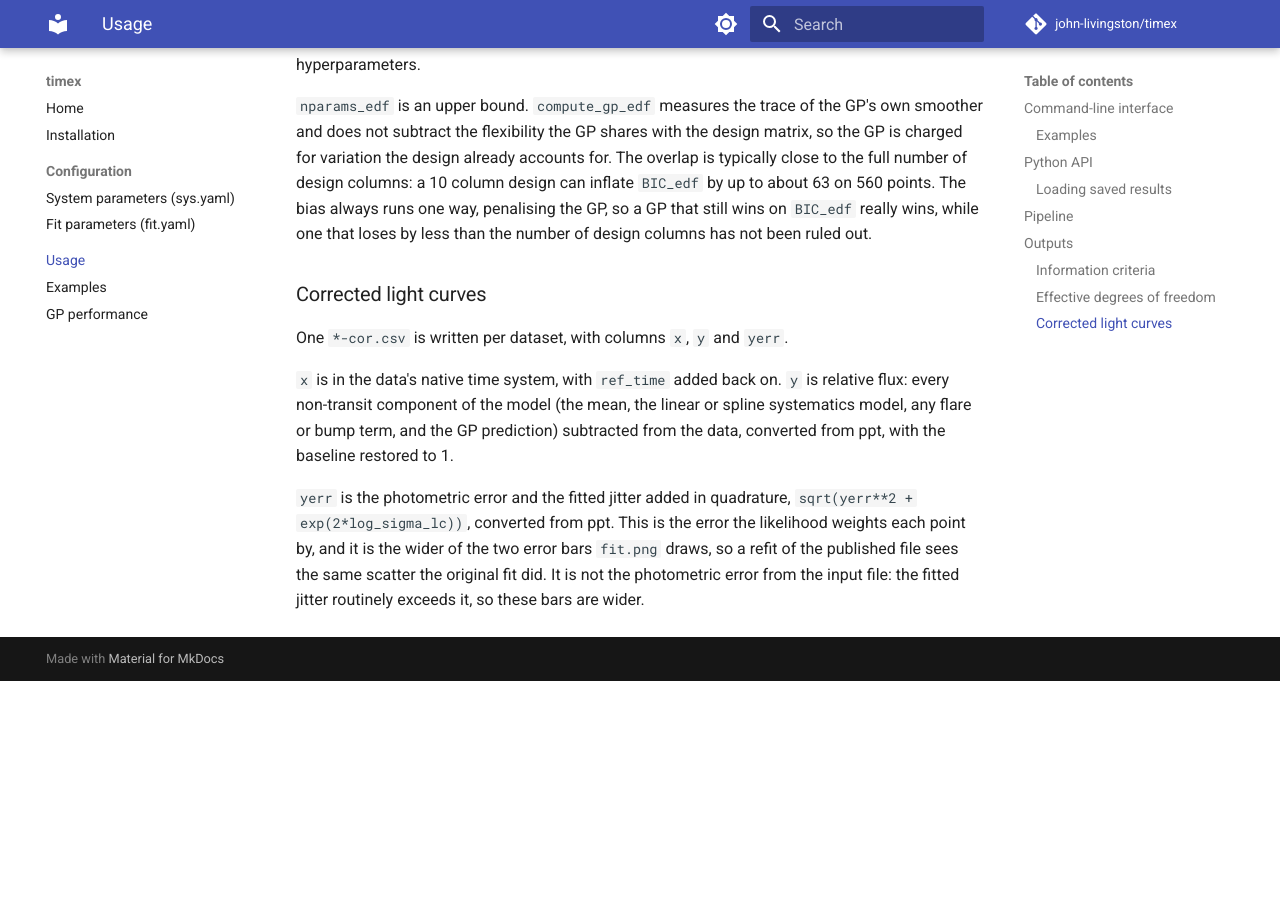
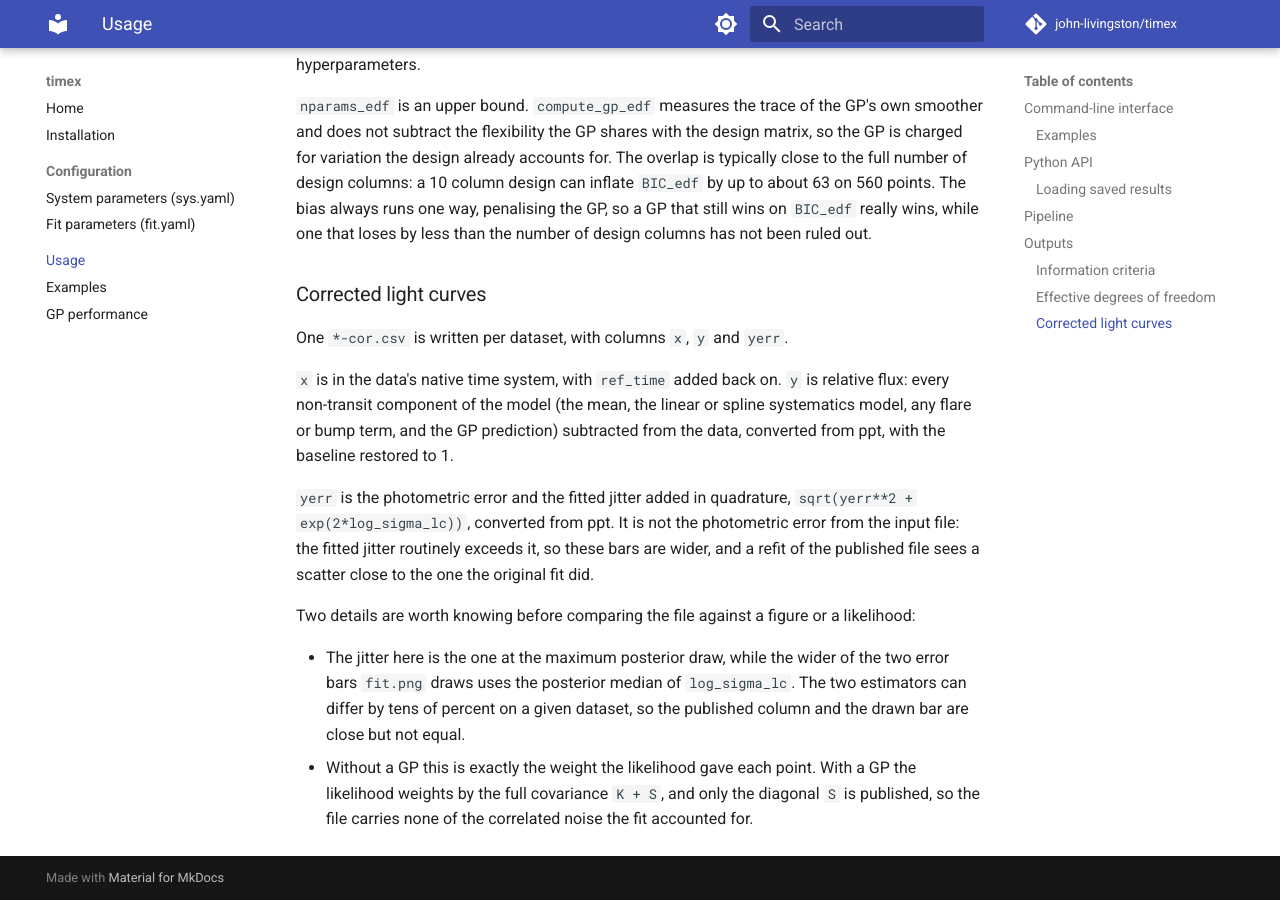
Before and after one commit to john-livingston/timex, an MkDocs documentation site: the page built from docs/usage.md, in a window 1280 px wide and 900 px high, scrolled down 2649 px. Built offline with MkDocs 1.6.1 and Material for MkDocs 9.7.7, drawn with Linux system fonts in a browser that asks for light colours; comment, search, counter and statistics services are not loaded; before the commit the page ends 3330 px from its top, so only the background shows below that.

Commit message:
reject mismatched t0 samples, correct the binning overcorrection range and the cor.csv yerr docs

```diff
--- a/docs/usage.md
+++ b/docs/usage.md
@@ -120,8 +120,19 @@ or spline systematics model, any flare or bump term, and the GP prediction)
 subtracted from the data, converted from ppt, with the baseline restored to 1.
 
 `yerr` is the photometric error and the fitted jitter added in quadrature,
-`sqrt(yerr**2 + exp(2*log_sigma_lc))`, converted from ppt. This is the error
-the likelihood weights each point by, and it is the wider of the two error bars
-`fit.png` draws, so a refit of the published file sees the same scatter the
-original fit did. It is not the photometric error from the input file: the
-fitted jitter routinely exceeds it, so these bars are wider.
+`sqrt(yerr**2 + exp(2*log_sigma_lc))`, converted from ppt. It is not the
+photometric error from the input file: the fitted jitter routinely exceeds it,
+so these bars are wider, and a refit of the published file sees a scatter close
+to the one the original fit did.
+
+Two details are worth knowing before comparing the file against a figure or a
+likelihood:
+
+- The jitter here is the one at the maximum posterior draw, while the wider of
+  the two error bars `fit.png` draws uses the posterior median of
+  `log_sigma_lc`. The two estimators can differ by tens of percent on a given
+  dataset, so the published column and the drawn bar are close but not equal.
+- Without a GP this is exactly the weight the likelihood gave each point. With
+  a GP the likelihood weights by the full covariance `K + S`, and only the
+  diagonal `S` is published, so the file carries none of the correlated noise
+  the fit accounted for.
```
Also changed, not shown: 2 other files.
